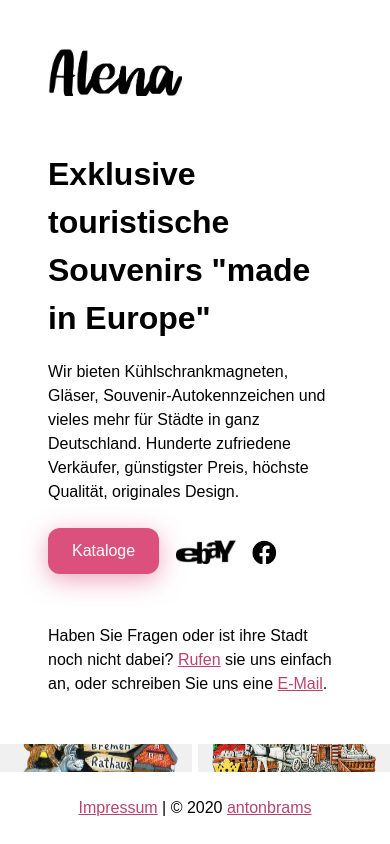
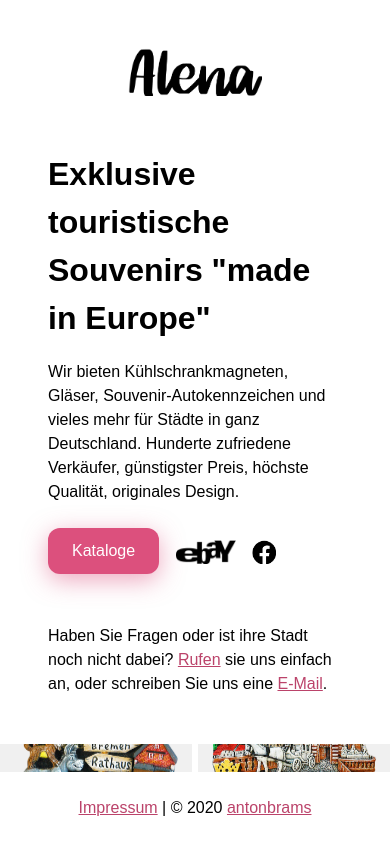
Before and after one commit to antonbrams/alenashop.github.io, a plain HTML site: page index.html in a window 390 px wide. Drawn offline with Linux system fonts and the light colour scheme.

Commit message:
Logo is centered

```diff
--- a/components/index.css
+++ b/components/index.css
@@ -116,6 +116,11 @@ button {
 	.left {
 		padding: var(--space-10);
 	}
+
+
+	.logoCenter {
+		text-align: center;
+	}
 	.right {
 		max-height: 80vh;
 	}
```
